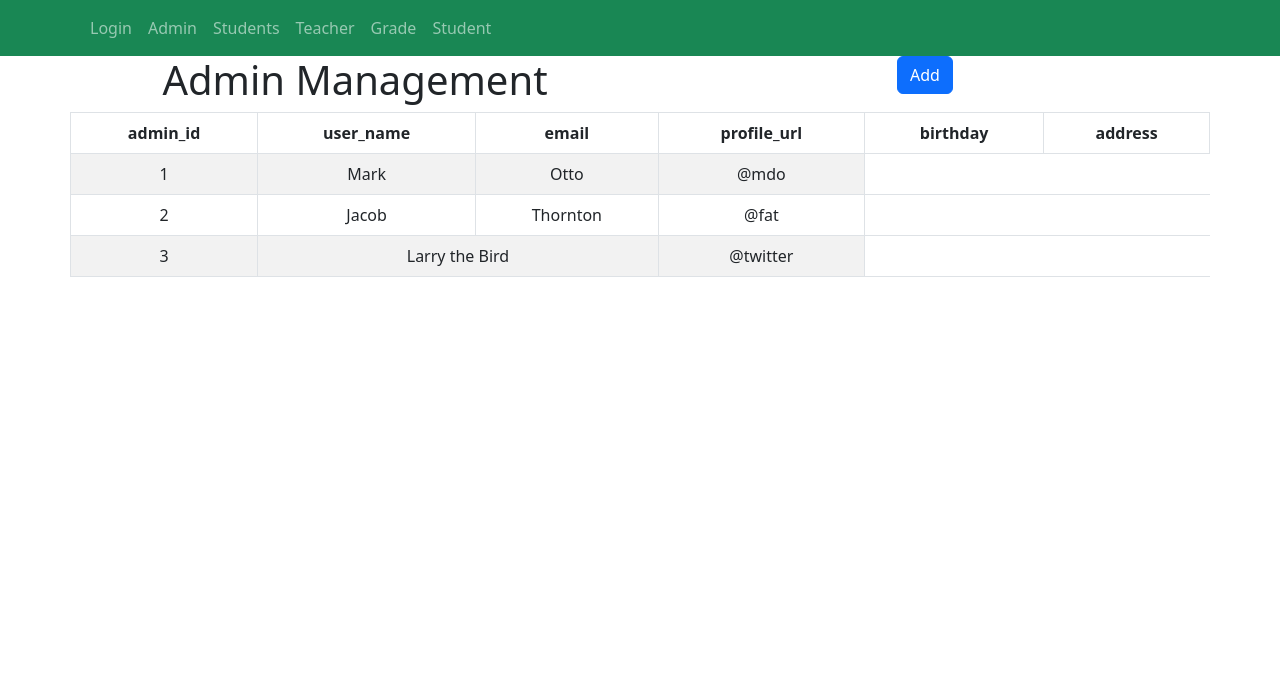
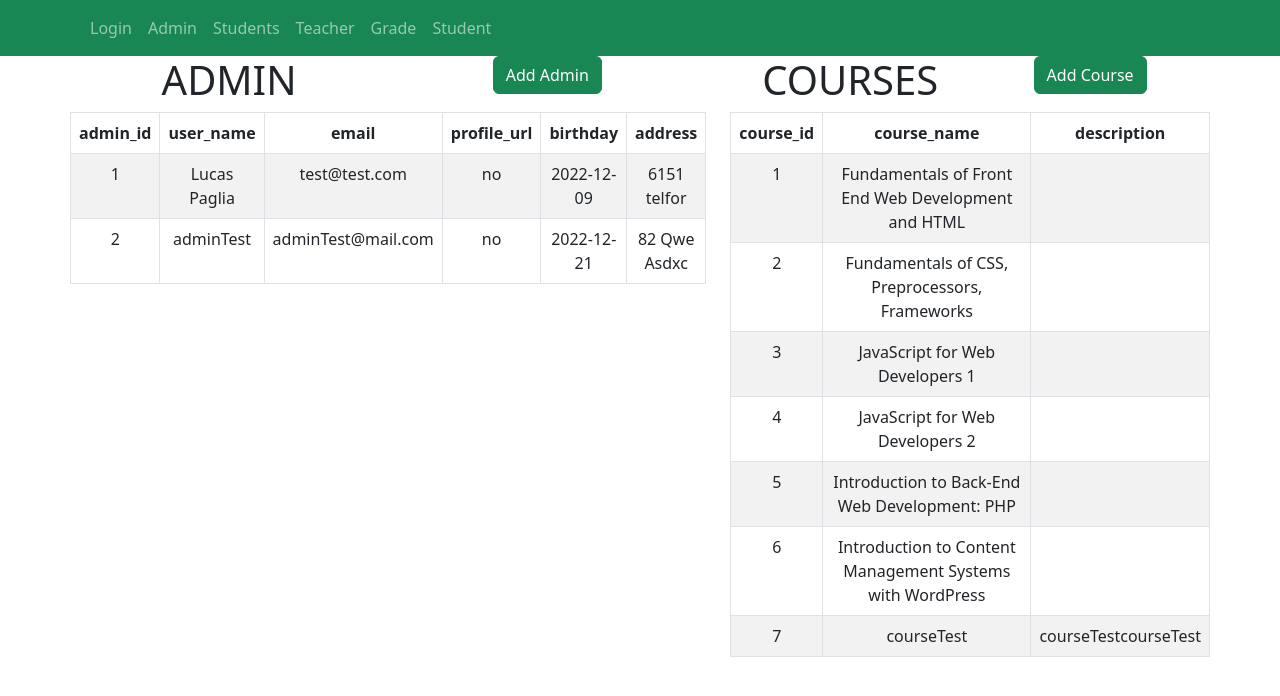
Before and after one commit to LuhPaglia/final-project-beavers, a React (Create React App) app: page /admin in a window 1280 px wide. Shown: the top 696 px of the page. Built offline with nearby package versions, Linux system fonts and the light colour scheme.

Commit message:
ALL page table DONE

```diff
--- a/src/components/Dashboard.js
+++ b/src/components/Dashboard.js
@@ -1,7 +1,16 @@
-import Table from "react-bootstrap/Table";
+import { useState } from "react";
+import ModalCompo from "../components/ModalCompo";
 
-const Dashboard = ({ th }) => {
+import { Table, Button } from "react-bootstrap";
+
+const Dashboard = ({ role, th, tr }) => {
+  const [show, setShow] = useState(false);
+
+  const handleClose = () => setShow(false);
+  const handleShow = () => setShow(true);
+
   return (
+    <>
       <Table striped bordered hover>
         <thead>
           <tr>
@@ -11,25 +20,26 @@ const Dashboard = ({ th }) => {
           </tr>
         </thead>
         <tbody>
+          {tr.map((td) => (
             <tr>
-          <td>1</td>
-          <td>Mark</td>
-          <td>Otto</td>
-          <td>@mdo</td>
+              {td.map((element) => (
+                <td>{element}</td>
+              ))}
+              {role == "admin" ? (
+                ""
+              ) : (
+                <td>
+                  <Button variant="success" onClick={handleShow}>
+                    Edit
+                  </Button>
+                </td>
+              )}
             </tr>
-        <tr>
-          <td>2</td>
-          <td>Jacob</td>
-          <td>Thornton</td>
-          <td>@fat</td>
-        </tr>
-        <tr>
-          <td>3</td>
-          <td colSpan={2}>Larry the Bird</td>
-          <td>@twitter</td>
-        </tr>
+          ))}
         </tbody>
       </Table>
+      {show && <ModalCompo show={show} onClose={handleClose} />}
+    </>
   );
 };
 
--- a/src/pages/Admin.js
+++ b/src/pages/Admin.js
@@ -10,6 +10,8 @@ const Admin = () => {
   const handleClose = () => setShow(false);
   const handleShow = () => setShow(true);
 
+  const admin = "admin";
+
   const adminTh = [
     "admin_id",
     "user_name",
@@ -18,21 +20,72 @@ const Admin = () => {
     "birthday",
     "address",
   ];
+
+  const courseTh = ["course_id", "course_name", "description"];
+
+  const adminTr = [
+    [
+      1,
+      "Lucas Paglia",
+      "test@test.com",
+      "no",
+      "2022-12-09",
+      "6151 telfor",
+    ],
+    [
+      2,
+      "adminTest",
+      "adminTest@mail.com",
+      "no",
+      "2022-12-21",
+      "82 Qwe Asdxc",
+    ],
+  ];
+
+  const courseTr = [
+    [1, "Fundamentals of Front End Web Development and HTML", null],
+    [2, "Fundamentals of CSS, Preprocessors, Frameworks", null],
+    [3, "JavaScript for Web Developers 1", null],
+    [4, "JavaScript for Web Developers 2", null],
+    [5, "Introduction to Back-End Web Development: PHP", null],
+    [6, "Introduction to Content Management Systems with WordPress", null],
+    [7, "courseTest", "courseTestcourseTest"],
+  ];
   return (
     <>
       <Container>
-        <Row>
+        <Row className="gx-5">
           <Col>
-            <h1>Admin Management</h1>
+            <Row>
+              <Col>
+                <h1>ADMIN</h1>
+              </Col>
+              <Col>
+                <Button variant="success" onClick={handleShow}>
+                  Add Admin
+                </Button>
+              </Col>
+            </Row>
+            <Row>
+              <Dashboard role={admin} th={adminTh} tr={adminTr} />
+            </Row>
           </Col>
+
           <Col>
-            <Button variant="primary" onClick={handleShow}>
-              Add
-            </Button>
+            <Row>
+              <Col>
+                <h1>COURSES</h1>
+              </Col>
+              <Col>
+                <Button variant="success" onClick={handleShow}>
+                  Add Course
+                </Button>
+              </Col>
+            </Row>
+            <Row>
+              <Dashboard role={admin} th={courseTh} tr={courseTr} />
+            </Row>
           </Col>
-        </Row>
-        <Row>
-          <Dashboard th={adminTh} />
         </Row>
       </Container>
       {show && <ModalCompo show={show} onClose={handleClose} />}
--- a/src/pages/Grade.js
+++ b/src/pages/Grade.js
@@ -21,6 +21,19 @@ const Grade = () => {
     "feedback",
     "edit",
   ];
+
+  const gradeTr = [
+    [
+      10001,
+      "CourseWork#3",
+      101,
+      11,
+      1001,
+      12,
+      "2022/12/19",
+      "Lorem ipsum dolor, sit amet consectetur adipisicing elit. Consequatur perspiciatis est quam nostrum repellat magni dignissimos inventore impedit officiis. Minus vero laudantium incidunt quisquam cumque accusantium! Quasi, quis expedita? Nobis.",
+    ],
+  ];
   return (
     <>
       <Container>
@@ -29,13 +42,13 @@ const Grade = () => {
             <h1>Grade Management</h1>
           </Col>
           <Col>
-            <Button variant="primary" onClick={handleShow}>
+            <Button variant="success" onClick={handleShow}>
               Add
             </Button>
           </Col>
         </Row>
         <Row>
-          <Dashboard th={gradeTh} />
+          <Dashboard th={gradeTh} tr={gradeTr} />
         </Row>
       </Container>
       {show && <ModalCompo show={show} onClose={handleClose} />}
--- a/src/pages/Login.js
+++ b/src/pages/Login.js
@@ -56,7 +56,7 @@ const Login = () => {
 
       <Form.Group as={Row} className="mb-3">
         <Col sm={{ span: 10, offset: 2 }}>
-          <Button type="submit">Log in</Button>
+          <Button variant="success" type="submit">Log in</Button>
         </Col>
       </Form.Group>
 
--- a/src/pages/Students.js
+++ b/src/pages/Students.js
@@ -21,6 +21,13 @@ const Students = () => {
     "birthday",
     "edit",
   ];
+
+  const studentTr = [
+    [1, 'jtire0@cbsnews.com', 'Joy Tire', 3, 1, 1, '5288 Kennedy Way', '5/23/2022'],
+    [2, 'frotham1@forbes.com', 'Forrest Rotham', 3, 2, 2, '148 Sunfield Trail', '9/27/2022'],
+    [3, 'rmclarnon2@wufoo.com', 'Ruperta McLarnon', 3, 3, 3, '338 Comanche Park', '7/27/2022'],
+    [4, 'dcrennan3@soup.io', 'Dominga Crennan', 3, 4, 4, '87549 Spaight Drive', '12/29/2021']
+  ]
   return (
     <>
       <Container>
@@ -29,13 +36,13 @@ const Students = () => {
             <h1>Student Management</h1>
           </Col>
           <Col>
-            <Button variant="primary" onClick={handleShow}>
+            <Button variant="success" onClick={handleShow}>
               Add
             </Button>
           </Col>
         </Row>
         <Row>
-          <Dashboard th={studentTh} />
+          <Dashboard th={studentTh} tr={studentTr} />
         </Row>
       </Container>
       {show && <ModalCompo show={show} onClose={handleClose} />}
--- a/src/pages/Teacher.js
+++ b/src/pages/Teacher.js
@@ -13,7 +13,6 @@ const Teacher = () => {
   const teacherTh = [
     "teacher_id",
     "user_name",
-    "password",
     "email",
     "course_id",
     "salary",
@@ -21,6 +20,14 @@ const Teacher = () => {
     "birthday",
     "edit",
   ];
+
+  const teacherTr = [
+    [1, 'hconeybeer0', 'vgreatbach0@yahoo.co.jp', 1, 3349, null, '1965-9-26'],
+    [2, 'pklimczak1', 'bdrover1@ox.ac.uk', 2, 1530, '05 Caliangt Street', '1965-9-26'],
+    [3, 'rseamer2', 'gmarrow2@issuu.com', 3, null, 2374, '1965-9-26'],
+    [4, 'ifealty3', 'csurmon3@princeton.edu', 4, null, '6617 Victoria Trail', '1965-9-26']
+  ]
+
   return (
     <>
       <Container>
@@ -29,13 +36,13 @@ const Teacher = () => {
             <h1>Teacher Management</h1>
           </Col>
           <Col>
-            <Button variant="primary" onClick={handleShow}>
+            <Button variant="success" onClick={handleShow}>
               Add
             </Button>
           </Col>
         </Row>
         <Row>
-          <Dashboard th={teacherTh} />
+          <Dashboard th={teacherTh} tr={teacherTr} />
         </Row>
       </Container>
       {show && <ModalCompo show={show} onClose={handleClose} />}
```
Lines whose indentation alone changed are shown as unchanged.
